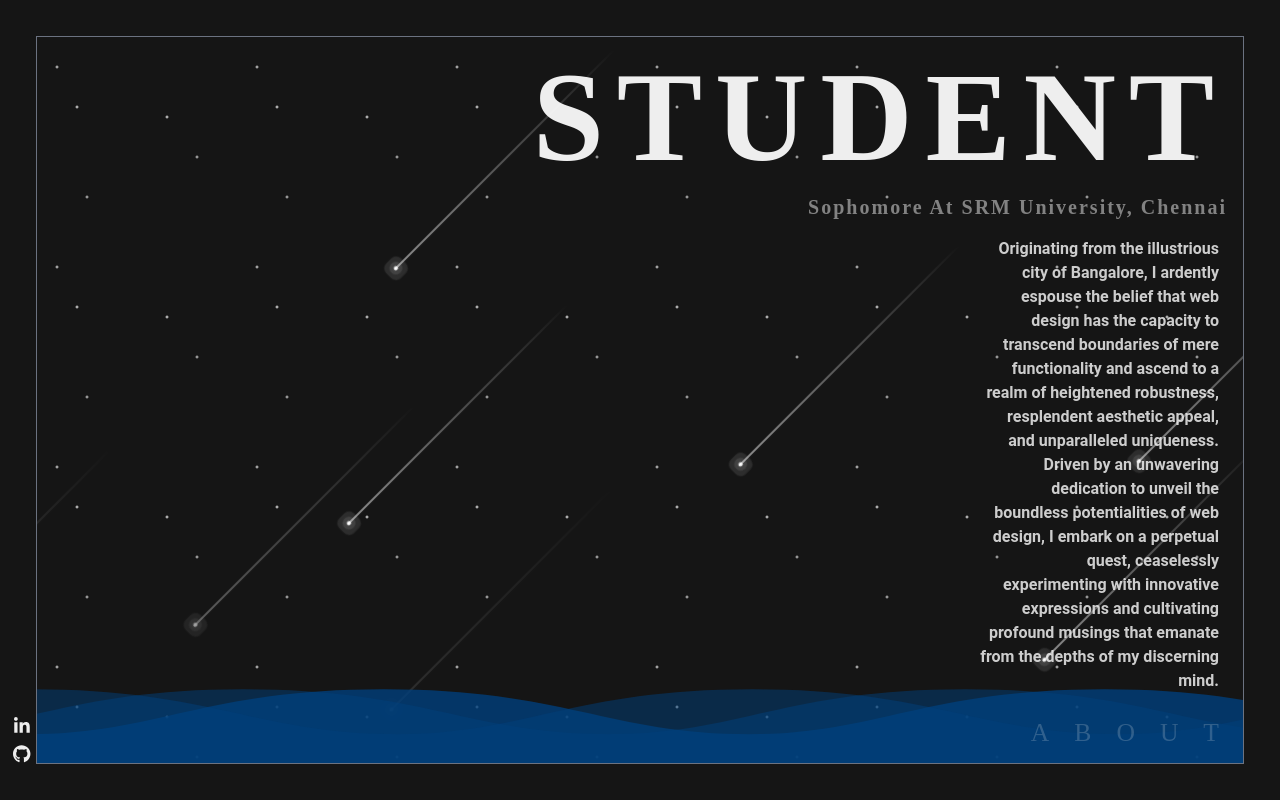
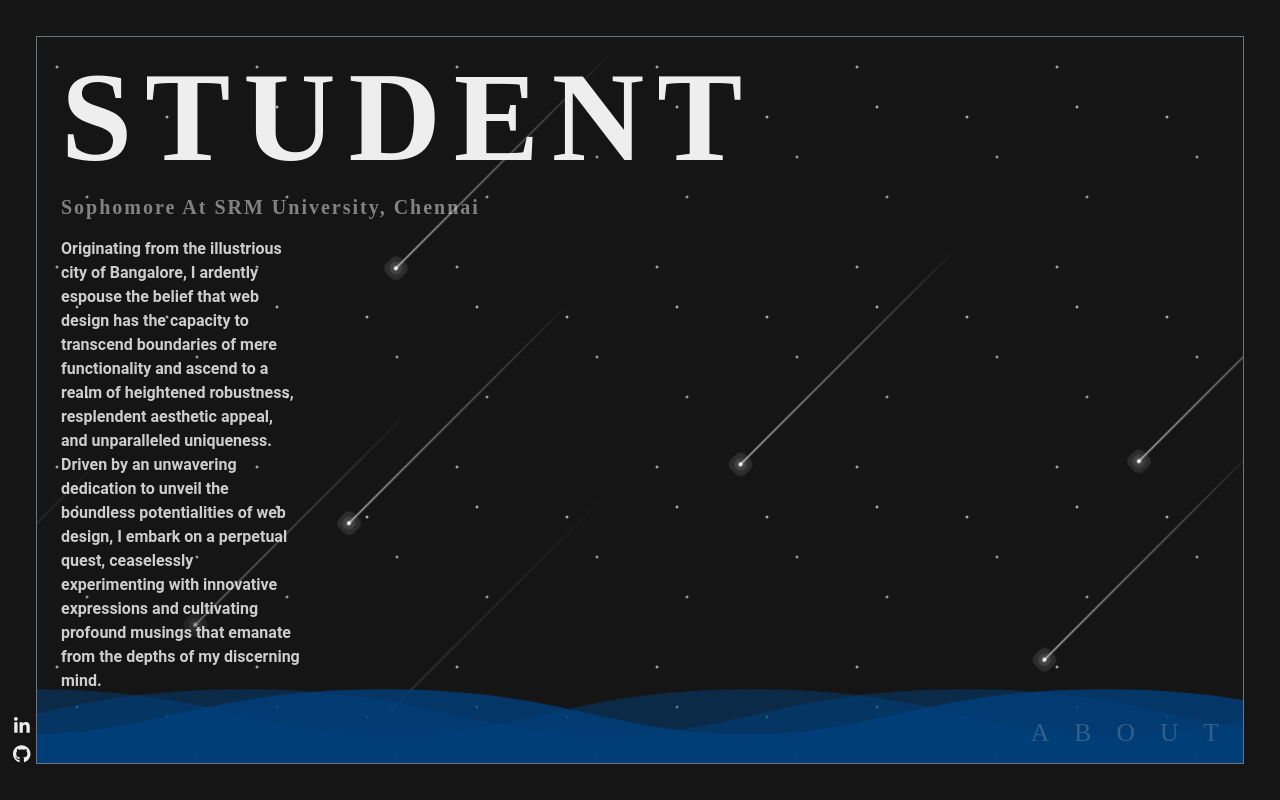
Before and after one commit to YARE0909/portfolio-v2, an Angular app: page /about in a window 1280 px wide. Built offline with nearby package versions, Linux system fonts and the light colour scheme.

Commit message:
💄 Minor changes

```diff
--- a/src/app/components/about/about.component.html
+++ b/src/app/components/about/about.component.html
@@ -26,10 +26,10 @@
       <div class="stars"></div>
     </div>
     <div
-      class="absolute md:top-48 md:right-4 bottom-4 right-4 flex justify-center items-center md:block z-10"
+      class="absolute md:top-48 md:left-4 bottom-4 right-4 flex justify-center items-center md:block z-10"
     >
       <div class="md:w-64 w-64 rounded-lg p-2 cursor-default">
-        <h1 class="font-Roboto text-right md:text-right text-base font-semibold opacity-85">
+        <h1 class="font-Roboto text-right md:text-left text-base font-semibold opacity-85">
           Originating from the illustrious city of Bangalore, I ardently espouse
           the belief that web design has the capacity to transcend boundaries of
           mere functionality and ascend to a realm of heightened robustness,
@@ -42,7 +42,7 @@
       </div>
     </div>
     <div
-      class="absolute md:top-4 md:right-4 top-4 left-4 flex flex-col md:items-end gap-3"
+      class="absolute top-4 left-6 flex flex-col md:items-start gap-3"
     >
       <h1
         class="font-EncodeSansSC text-[16vw] md:text-7xl lg:text-9xl font-extrabold tracking-widest"
```
